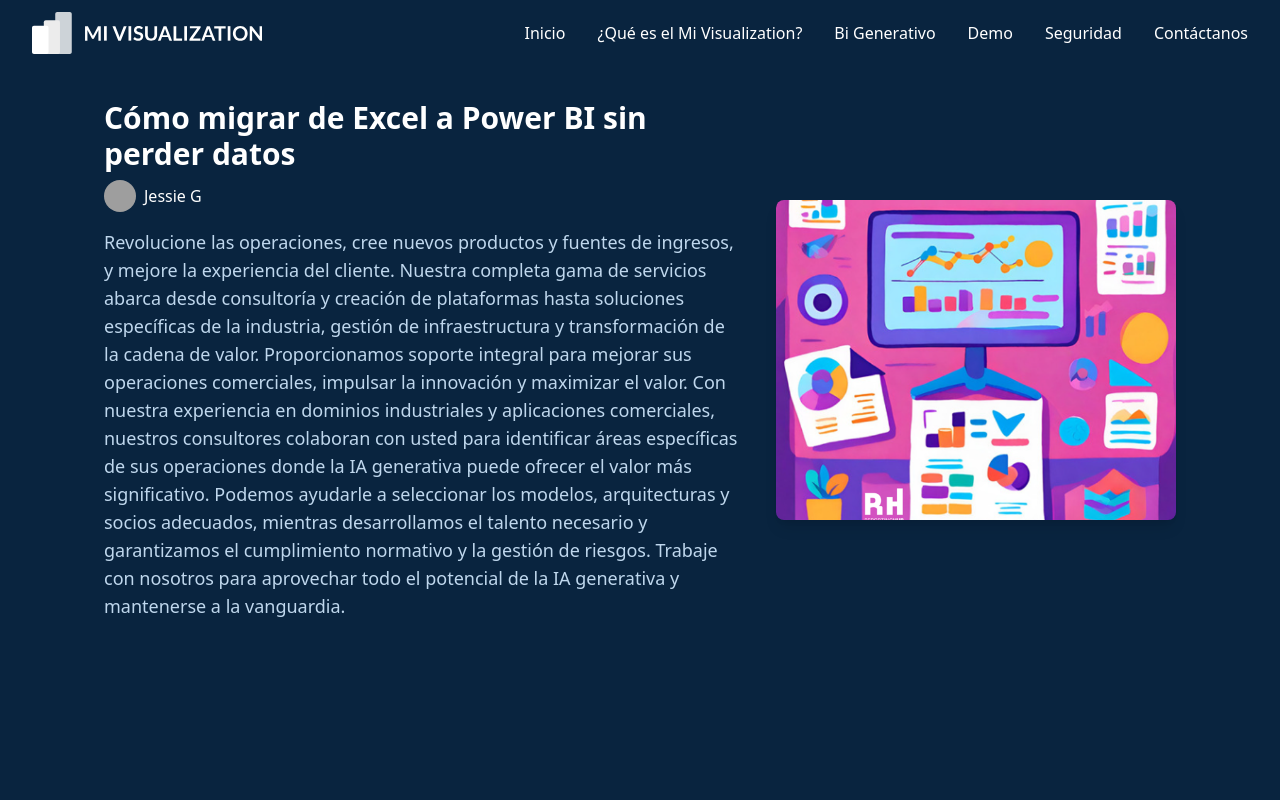
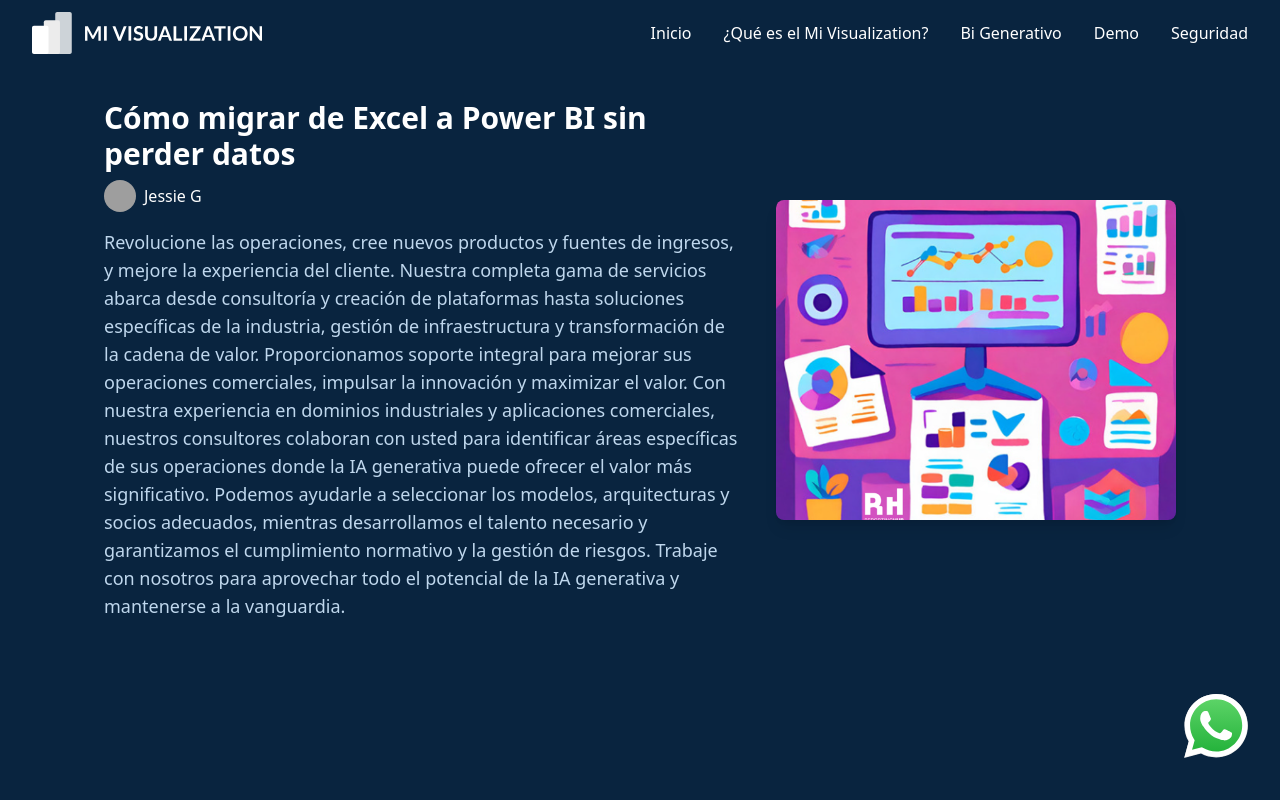
Before and after one commit to MillenialLovable/Landing-MiVisualization, a React (Vite) app: page /blog/1 in a window 1280 px wide. Shown: the top 800 px of the page. Built offline with nearby package versions, Linux system fonts and the light colour scheme; grey boxes are pictures that could not be loaded.

Commit message:
Update
Actualizar enlaces en el pie de página y agregar botón de WhatsApp en la barra de navegación

```diff
--- a/src/components/Footer.tsx
+++ b/src/components/Footer.tsx
@@ -81,7 +81,7 @@ const Footer: React.FC = () => {
                   background:
                     "linear-gradient(135deg, rgba(6, 182, 212, 0.20) 0%, rgba(59, 130, 246, 0.20) 100%)",
                 }}
-                href="#"
+                href="https://www.linkedin.com/company/mivisualization/posts/?feedView=all"
               >
                 <svg
                   xmlns="http://www.w3.org/2000/svg"
@@ -106,40 +106,6 @@ const Footer: React.FC = () => {
                   />
                   <path
                     d="M3.33317 5.00033C4.25365 5.00033 4.99984 4.25413 4.99984 3.33366C4.99984 2.41318 4.25365 1.66699 3.33317 1.66699C2.4127 1.66699 1.6665 2.41318 1.6665 3.33366C1.6665 4.25413 2.4127 5.00033 3.33317 5.00033Z"
-                    stroke="#06B6D4"
-                    strokeWidth="1.66667"
-                    strokeLinecap="round"
-                    strokeLinejoin="round"
-                  />
-                </svg>
-              </a>
-              <a
-                aria-label="YouTube"
-                className="text-[#4f5361] hover:text-white transition p-2"
-                style={{
-                  borderRadius: "12px",
-                  border: "1px solid rgba(6, 182, 212, 0.30)",
-                  background:
-                    "linear-gradient(135deg, rgba(6, 182, 212, 0.20) 0%, rgba(59, 130, 246, 0.20) 100%)",
-                }}
-                href="#"
-              >
-                <svg
-                  xmlns="http://www.w3.org/2000/svg"
-                  width="20"
-                  height="20"
-                  viewBox="0 0 20 20"
-                  fill="none"
-                >
-                  <path
-                    d="M2.08309 14.1667C1.50095 11.4194 1.50095 8.58061 2.08309 5.83333C2.15959 5.55434 2.30738 5.30006 2.51193 5.0955C2.71649 4.89095 2.97077 4.74316 3.24976 4.66667C7.7193 3.92622 12.2802 3.92622 16.7498 4.66667C17.0288 4.74316 17.283 4.89095 17.4876 5.0955C17.6921 5.30006 17.8399 5.55434 17.9164 5.83333C18.4986 8.58061 18.4986 11.4194 17.9164 14.1667C17.8399 14.4457 17.6921 14.6999 17.4876 14.9045C17.283 15.1091 17.0288 15.2568 16.7498 15.3333C12.2802 16.0739 7.71929 16.0739 3.24976 15.3333C2.97077 15.2568 2.71649 15.1091 2.51193 14.9045C2.30738 14.6999 2.15959 14.4457 2.08309 14.1667Z"
-                    stroke="#06B6D4"
-                    strokeWidth="1.66667"
-                    strokeLinecap="round"
-                    strokeLinejoin="round"
-                  />
-                  <path
-                    d="M8.3335 12.5L12.5002 10L8.3335 7.5V12.5Z"
                     stroke="#06B6D4"
                     strokeWidth="1.66667"
                     strokeLinecap="round"
@@ -302,7 +268,7 @@ const Footer: React.FC = () => {
                   background:
                     "linear-gradient(90deg, #06B6D4 0%, #3B82F6 100%)",
                 }}
-                href="#"
+                href="#home"
               >
                 Ponte en contacto
               </a>
--- a/src/components/NavBar.tsx
+++ b/src/components/NavBar.tsx
@@ -284,15 +284,6 @@ const NavBar: React.FC = () => {
               Seguridad
             </a>
           </li>
-          <li>
-            <a
-              href="#contact"
-              onClick={e => handleNavClick(e, "#contact")}
-              className="hover:text-blue-300 transition-colors text-base"
-            >
-              Contáctanos
-            </a>
-          </li>
         </ul>
 
         {/* Menú móvil y tablet */}
@@ -367,15 +358,6 @@ const NavBar: React.FC = () => {
                   Sobre Nosotros
                 </a>
               </li>
-              <li>
-                <a
-                  href="#blog"
-                  onClick={e => handleNavClick(e, "#blog")}
-                  className="hover:text-blue-300 transition-colors text-xl md:text-2xl"
-                >
-                  Contáctanos
-                </a>
-              </li>
             </ul>
           </div>
         </div>
@@ -384,4 +366,72 @@ const NavBar: React.FC = () => {
   );
 };
 
-export default NavBar;
+// Botón flotante de WhatsApp
+const whatsappNumber = "51933650110";
+const whatsappMessage =
+  "¡Hola! 👋😃 Me encantaría obtener más información o una demo de Mi Visualization. 📊✨ ¿Podrías ayudarme? ¡Gracias! 🙌";
+const whatsappUrl = `https://wa.me/${whatsappNumber}?text=${encodeURIComponent(
+  whatsappMessage
+)}`;
+
+const WhatsAppButton = () => (
+  <a
+    href={whatsappUrl}
+    target="_blank"
+    rel="noopener noreferrer"
+    className="fixed bottom-6 right-6 z-50 group"
+    aria-label="Chatea por WhatsApp"
+  >
+    <span
+      className="flex items-center justify-center w-14 h-14 sm:w-16 sm:h-16 md:w-20 md:h-20
+      transition-transform duration-300 group-hover:scale-110 group-active:scale-95 animate-bounce"
+    >
+      {/* SVG de WhatsApp responsive */}
+      <svg
+        className="w-10 h-10 sm:w-12 sm:h-12 md:w-16 md:h-16"
+        viewBox="-2.73 0 1225.016 1225.016"
+        xmlns="http://www.w3.org/2000/svg"
+        xmlnsXlink="http://www.w3.org/1999/xlink"
+      >
+        <path
+          fill="#E0E0E0"
+          d="M1041.858 178.02C927.206 63.289 774.753.07 612.325 0 277.617 0 5.232 272.298 5.098 606.991c-.039 106.986 27.915 211.42 81.048 303.476L0 1225.016l321.898-84.406c88.689 48.368 188.547 73.855 290.166 73.896h.258.003c334.654 0 607.08-272.346 607.222-607.023.056-162.208-63.052-314.724-177.689-429.463zm-429.533 933.963h-.197c-90.578-.048-179.402-24.366-256.878-70.339l-18.438-10.93-191.021 50.083 51-186.176-12.013-19.087c-50.525-80.336-77.198-173.175-77.16-268.504.111-278.186 226.507-504.503 504.898-504.503 134.812.056 261.519 52.604 356.814 147.965 95.289 95.36 147.728 222.128 147.688 356.948-.118 278.195-226.522 504.543-504.693 504.543z"
+        />
+        <linearGradient
+          id="a"
+          gradientUnits="userSpaceOnUse"
+          x1="609.77"
+          y1="1190.114"
+          x2="609.77"
+          y2="21.084"
+        >
+          <stop offset="0" stopColor="#20b038" />
+          <stop offset="1" stopColor="#60d66a" />
+        </linearGradient>
+        <path
+          fill="url(#a)"
+          d="M27.875 1190.114l82.211-300.18c-50.719-87.852-77.391-187.523-77.359-289.602.133-319.398 260.078-579.25 579.469-579.25 155.016.07 300.508 60.398 409.898 169.891 109.414 109.492 169.633 255.031 169.57 409.812-.133 319.406-260.094 579.281-579.445 579.281-.023 0 .016 0 0 0h-.258c-96.977-.031-192.266-24.375-276.898-70.5l-307.188 80.548z"
+        />
+        <path
+          fillRule="evenodd"
+          clipRule="evenodd"
+          fill="#FFF"
+          d="M462.273 349.294c-11.234-24.977-23.062-25.477-33.75-25.914-8.742-.375-18.75-.352-28.742-.352-10 0-26.25 3.758-39.992 18.766-13.75 15.008-52.5 51.289-52.5 125.078 0 73.797 53.75 145.102 61.242 155.117 7.5 10 103.758 166.266 256.203 226.383 126.695 49.961 152.477 40.023 179.977 37.523s88.734-36.273 101.234-71.297c12.5-35.016 12.5-65.031 8.75-71.305-3.75-6.25-13.75-10-28.75-17.5s-88.734-43.789-102.484-48.789-23.75-7.5-33.75 7.516c-10 15-38.727 48.773-47.477 58.773-8.75 10.023-17.5 11.273-32.5 3.773-15-7.523-63.305-23.344-120.609-74.438-44.586-39.75-74.688-88.844-83.438-103.859-8.75-15-.938-23.125 6.586-30.602 6.734-6.719 15-17.508 22.5-26.266 7.484-8.758 9.984-15.008 14.984-25.008 5-10.016 2.5-18.773-1.25-26.273s-32.898-81.67-46.234-111.326z"
+        />
+        <path
+          fill="#FFF"
+          d="M1036.898 176.091C923.562 62.677 772.859.185 612.297.114 281.43.114 12.172 269.286 12.039 600.137 12 705.896 39.633 809.13 92.156 900.13L7 1211.067l318.203-83.438c87.672 47.812 186.383 73.008 286.836 73.047h.255.003c330.812 0 600.109-269.219 600.25-600.055.055-160.343-62.328-311.108-175.649-424.53zm-424.601 923.242h-.195c-89.539-.047-177.344-24.086-253.93-69.531l-18.227-10.805-188.828 49.508 50.414-184.039-11.875-18.867c-49.945-79.414-76.312-171.188-76.273-265.422.109-274.992 223.906-498.711 499.102-498.711 133.266.055 258.516 52 352.719 146.266 94.195 94.266 146.031 219.578 145.992 352.852-.118 274.999-223.923 498.749-498.899 498.749z"
+        />
+      </svg>
+    </span>
+  </a>
+);
+
+const NavBarWithWhatsApp = () => (
+  <>
+    <NavBar />
+    <WhatsAppButton />
+  </>
+);
+
+export default NavBarWithWhatsApp;
--- a/src/components/demo.tsx
+++ b/src/components/demo.tsx
@@ -79,7 +79,7 @@ const Demo = () => {
   };
 
   return (
-    <div className="hidden md:block max-w-7xl mx-auto p-6 space-y-6">
+    <div id="demo" className="hidden md:block max-w-7xl mx-auto p-6 space-y-6">
       {/* Dashboard Section */}
       <div className="relative overflow-hidden bg-white rounded-2xl shadow-sm border border-gray-100">
         {/* Decorative SVG */}
```
